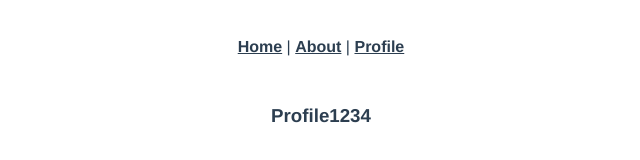
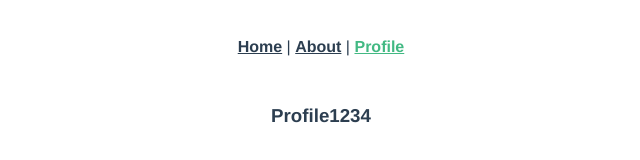
Before and after one commit to Dimodim/Vue-Routing, a Vue app: page /profile/1234 in a window 1280 px wide. Shown: the top 160 px of the page, without its empty margins (319-959 px from the left). Built offline with nearby package versions, Linux system fonts and the light colour scheme.

Commit message:
testing params

```diff
--- a/src/App.vue
+++ b/src/App.vue
@@ -3,7 +3,7 @@
     <div id="nav">
       <router-link to="/">Home</router-link> |
       <router-link to="/about">About</router-link> |
-      <router-link :to="{ name: 'Profile' }">Profile</router-link>
+      <router-link :to="{ name: 'Profile', params:{ id:'1234' } }">Profile</router-link>
     </div>
     <router-view />
   </div>
--- a/src/router/index.js
+++ b/src/router/index.js
@@ -20,12 +20,6 @@ const routes = [
       import(/* webpackChunkName: "about" */ "../views/About.vue")
   },
   {
-    path: "/profile",
-    name: "Profile",
-    component: () =>
-      import(/* webpackChunkName: "profile" */ "../views/Profile.vue")
-  },
-  {
     path: "/profile/:id",
     name: "Profile",
     component: () =>
--- a/src/views/Profile.vue
+++ b/src/views/Profile.vue
@@ -7,6 +7,9 @@
 <script>
     export default {
          name: "Profile",
+         mounted(){
+             console.log(this.$route.params.id)
+         }
     }
 </script>
 
```
